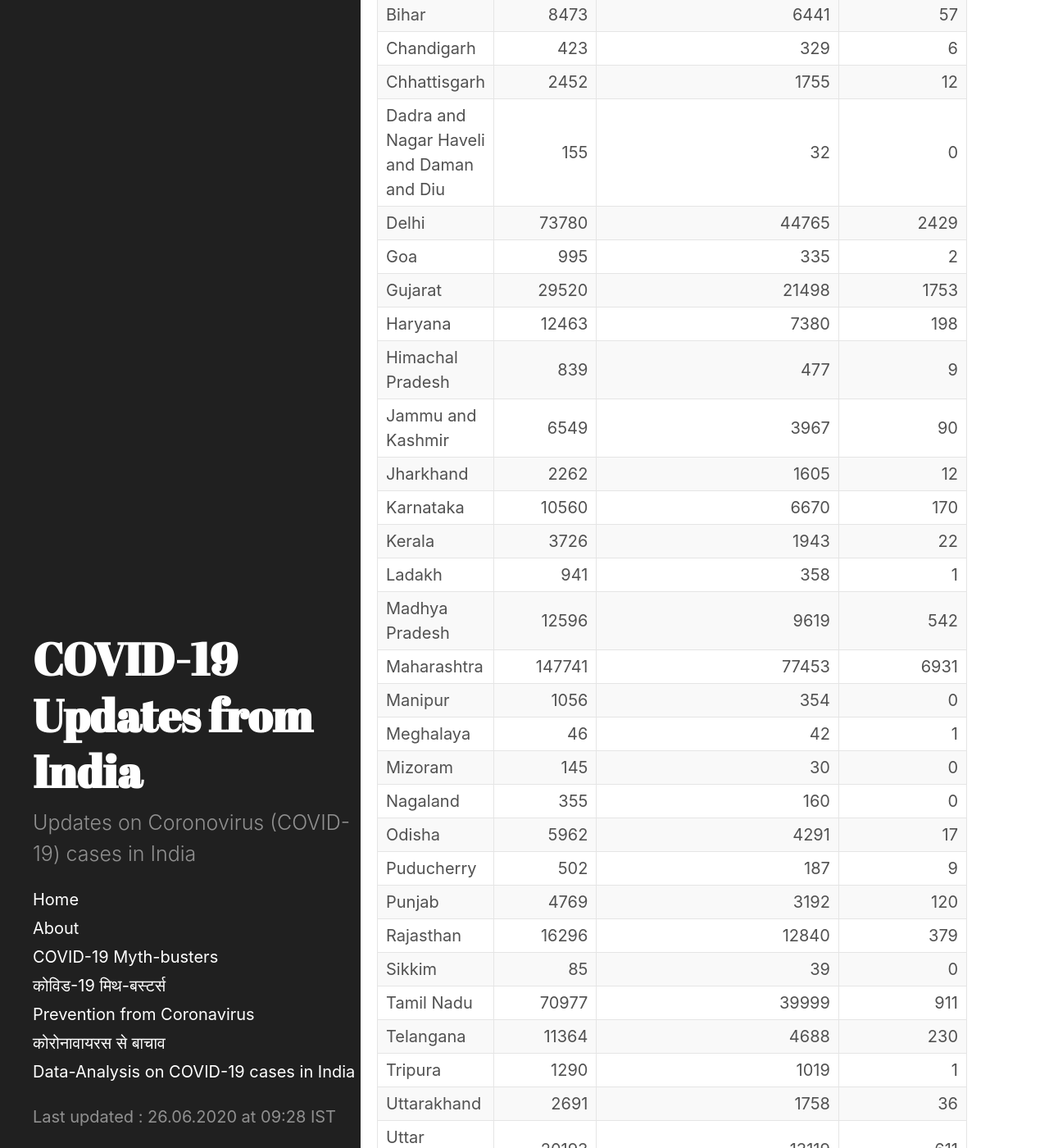
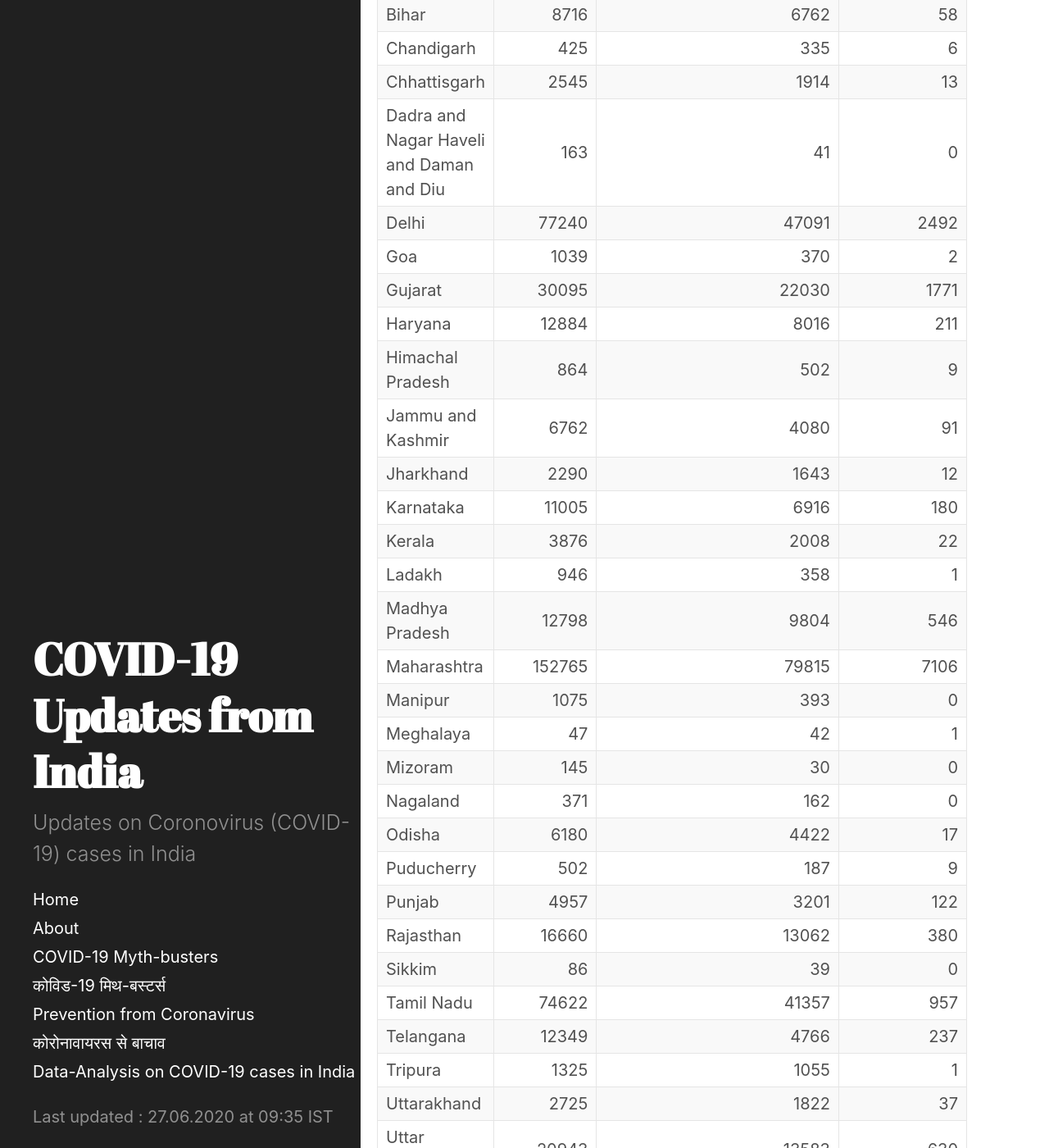
Before and after one commit to bhooraj/covid19updates-india, a Jekyll site: the page built from _posts/2020-06-27-home.md, in a window 1280 px wide and 1400 px high, scrolled down 990 px. Shown: the whole window at 82% size. Built offline with Jekyll 4.4.1, drawn with Linux system fonts in a browser that asks for light colours; some of the changed text lies outside the part shown.

Commit message:
27th June Update

```diff
--- a/_data/last_updated.yml
+++ b/_data/last_updated.yml
@@ -1 +1 @@
-- updated_on : 26.06.2020 at 09:28 IST
+- updated_on : 27.06.2020 at 09:35 IST
--- /dev/null
+++ b/_includes/table-20200627-0935.md
@@ -0,0 +1,38 @@
+| Name of State / UT                       |   Total Confirmed cases |   Cured/Discharged/Migrated |   Deaths ( more than 70% cases due to comorbidities ) |
+|:-----------------------------------------|------------------------:|----------------------------:|------------------------------------------------------:|
+| Andaman and Nicobar Islands              |                      72 |                          43 |                                                     0 |
+| Andhra Pradesh                           |                   11489 |                        5196 |                                                   148 |
+| Arunachal Pradesh                        |                     172 |                          42 |                                                     1 |
+| Assam                                    |                    6607 |                        4259 |                                                     9 |
+| Bihar                                    |                    8716 |                        6762 |                                                    58 |
+| Chandigarh                               |                     425 |                         335 |                                                     6 |
+| Chhattisgarh                             |                    2545 |                        1914 |                                                    13 |
+| Dadra and Nagar Haveli and Daman and Diu |                     163 |                          41 |                                                     0 |
+| Delhi                                    |                   77240 |                       47091 |                                                  2492 |
+| Goa                                      |                    1039 |                         370 |                                                     2 |
+| Gujarat                                  |                   30095 |                       22030 |                                                  1771 |
+| Haryana                                  |                   12884 |                        8016 |                                                   211 |
+| Himachal Pradesh                         |                     864 |                         502 |                                                     9 |
+| Jammu and Kashmir                        |                    6762 |                        4080 |                                                    91 |
+| Jharkhand                                |                    2290 |                        1643 |                                                    12 |
+| Karnataka                                |                   11005 |                        6916 |                                                   180 |
+| Kerala                                   |                    3876 |                        2008 |                                                    22 |
+| Ladakh                                   |                     946 |                         358 |                                                     1 |
+| Madhya Pradesh                           |                   12798 |                        9804 |                                                   546 |
+| Maharashtra                              |                  152765 |                       79815 |                                                  7106 |
+| Manipur                                  |                    1075 |                         393 |                                                     0 |
+| Meghalaya                                |                      47 |                          42 |                                                     1 |
+| Mizoram                                  |                     145 |                          30 |                                                     0 |
+| Nagaland                                 |                     371 |                         162 |                                                     0 |
+| Odisha                                   |                    6180 |                        4422 |                                                    17 |
+| Puducherry                               |                     502 |                         187 |                                                     9 |
+| Punjab                                   |                    4957 |                        3201 |                                                   122 |
+| Rajasthan                                |                   16660 |                       13062 |                                                   380 |
+| Sikkim                                   |                      86 |                          39 |                                                     0 |
+| Tamil Nadu                               |                   74622 |                       41357 |                                                   957 |
+| Telangana                                |                   12349 |                        4766 |                                                   237 |
+| Tripura                                  |                    1325 |                        1055 |                                                     1 |
+| Uttarakhand                              |                    2725 |                        1822 |                                                    37 |
+| Uttar Pradesh                            |                   20943 |                       13583 |                                                   630 |
+| West Bengal                              |                   16190 |                       10535 |                                                   616 |
+| Cases being reassigned to states         |                    8023 |                         0 |                                                     0 |
--- a/_posts/2020-06-26-home.md
+++ b/_posts/2020-06-27-home.md
@@ -4,7 +4,7 @@
 last_update: true
 ---
 
-#### COVID-19 Cases in India (as on  26	June 2020, 08:00 IST ( IST)
+#### COVID-19 Cases in India (as on  27	June 2020, 08:00 IST ( IST)
 <div class="alert alert-primary" role="alert">
 <p id = "totalcases" style="font-size: 1.2rem; font-weight: bold;"></p>
 <p id = "totalrecovered" style="font-size: 1.2rem; font-weight: bold;"></p>
@@ -22,7 +22,7 @@
 
 <div class="datatable-begin"></div>
 
-{% include table-20200626-0928.md %}
+{% include table-20200627-0935.md %}
 
 <div class="datatable-end"></div>
 <br>
```
Also changed, not shown: _includes/charts-20200627-0936.html (added, +193 -0 lines), _posts/2020-06-17-Updates.md (renamed from _posts/2020-06-16-Updates.md, +3 -0 lines), _posts/2020-06-27-Latest-updates.md (renamed from _posts/2020-06-26-Latest-updates.md, +4 -4 lines), stats-and-charts.md (+2 -2 lines).
